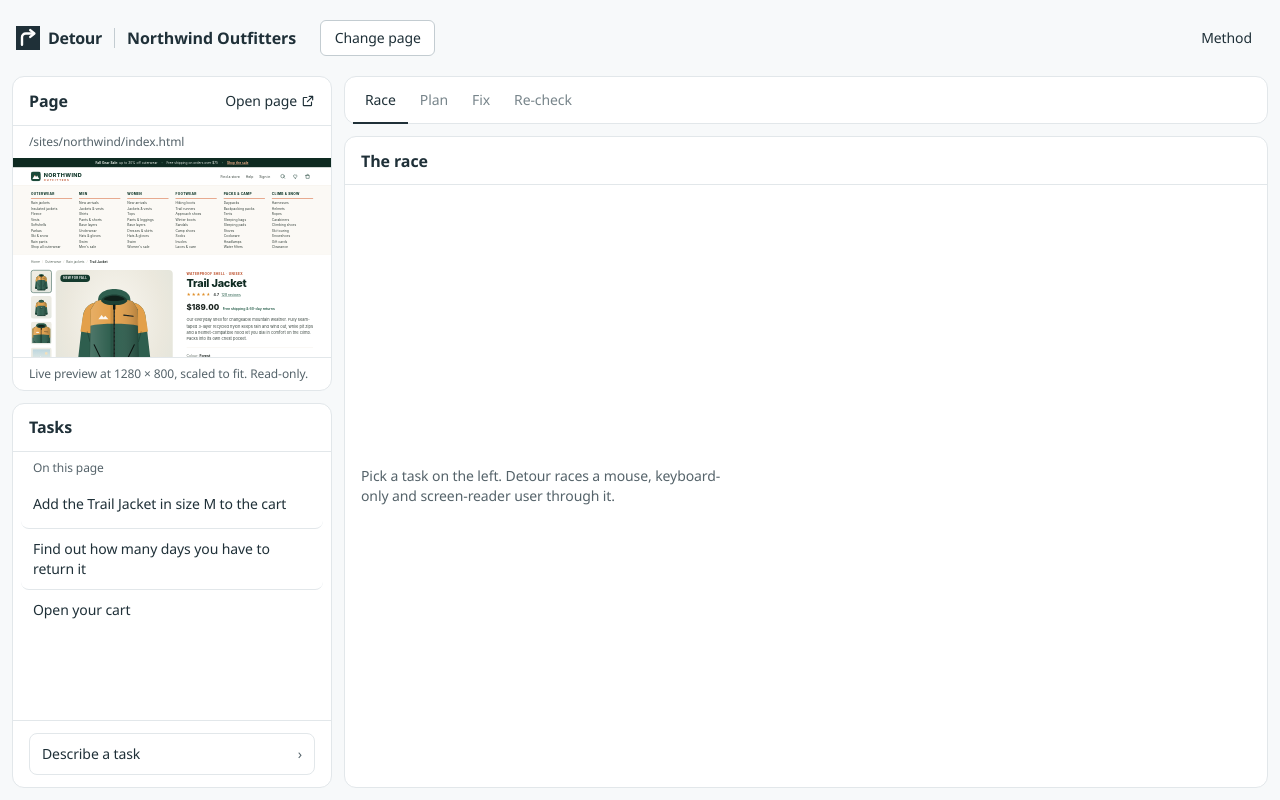
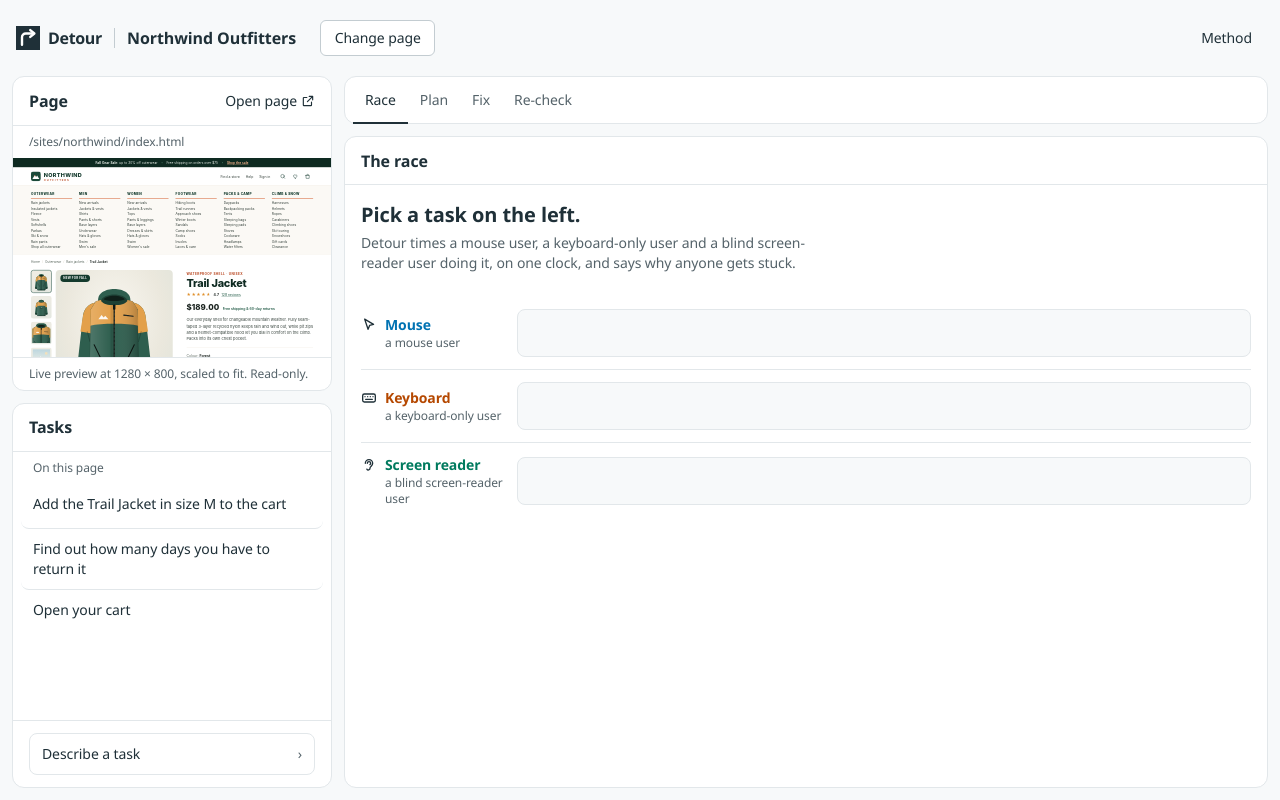
Before and after one commit to ethanrom/detour, a Next.js app: page /analyze in a window 1280 px wide. Built offline with nearby package versions, Linux system fonts and the light colour scheme; a web font is replaced by a local one.

Commit message:
Workspace: the race at rest shows the three people before a run; disabled steps in legible grey

```diff
--- a/components/workspace/StepRail.tsx
+++ b/components/workspace/StepRail.tsx
@@ -73,7 +73,7 @@ export function StepRail({ steps, step, onStep, primary }: Props) {
                 "-mb-px flex items-center gap-1.5 border-b-2 px-3 text-sm font-medium max-sm:h-11 max-sm:flex-1 max-sm:justify-center max-sm:px-1",
                 active ? "border-ink text-ink" : "border-transparent",
                 !active && s.ready && "text-ink-2 hover:text-ink",
-                !s.ready && "cursor-not-allowed text-[#78858b]",
+                !s.ready && "cursor-not-allowed text-muted",
               )}
             >
               {s.done && <CheckIcon size={12} />}
--- a/components/workspace/panels/RacePanel.tsx
+++ b/components/workspace/panels/RacePanel.tsx
@@ -19,6 +19,7 @@ import { ExplainCard } from "./race/ExplainCard";
 import { raceFinding } from "./race/finding";
 import { HearButton } from "./race/HearButton";
 import { RaceSkeleton } from "./race/RaceSkeleton";
+import { RaceAtRest } from "./race/RaceAtRest";
 
 const NO_EVENTS: readonly LaneEvent[] = [];
 
@@ -38,7 +39,7 @@ export function RacePanel({ headingRef, task, result, lanes, loading, runKey, is
   if (loading) {
     body = <RaceSkeleton message={isUrl ? "Reading the page…" : "Reading the page’s accessibility tree and modelling each person…"} />;
   } else if (showEmpty || !task || !result || !lanes || !sr) {
-    body = <Empty>Pick a task on the left. Detour races a mouse, keyboard-only and screen-reader user through it.</Empty>;
+    body = <RaceAtRest />;
   } else {
     const finding = raceFinding(lanes);
     body = (
--- /dev/null
+++ b/components/workspace/panels/race/RaceAtRest.tsx
@@ -0,0 +1,30 @@
+import { PersonaIcon } from "@/components/icons";
+import { PERSONAS } from "@/lib/ui/personas";
+
+/** The race before any task is run: the three people at the start line, with what to do next. */
+export function RaceAtRest() {
+  return (
+    <div>
+      <p className="text-xl font-semibold leading-7">Pick a task on the left.</p>
+      <p className="mt-1 max-w-[60ch] text-sm leading-5 text-muted">
+        Detour times a mouse user, a keyboard-only user and a blind screen-reader user doing it, on one clock, and says why anyone gets stuck.
+      </p>
+      <ul className="mt-6 divide-y divide-rule" aria-label="The three people">
+        {PERSONAS.map((p) => (
+          <li key={p.id} className="grid grid-cols-[9rem_minmax(0,1fr)] items-center gap-x-3 py-3">
+            <span className="flex items-start gap-2">
+              <PersonaIcon persona={p.id} size={16} className="mt-0.5 shrink-0" />
+              <span>
+                <span className="block text-sm font-semibold leading-5" style={{ color: p.color }}>
+                  {p.label}
+                </span>
+                <span className="block text-xs leading-4 text-muted">{p.who}</span>
+              </span>
+            </span>
+            <span aria-hidden="true" className="h-12 rounded-lg border border-rule bg-paper" />
+          </li>
+        ))}
+      </ul>
+    </div>
+  );
+}
```
